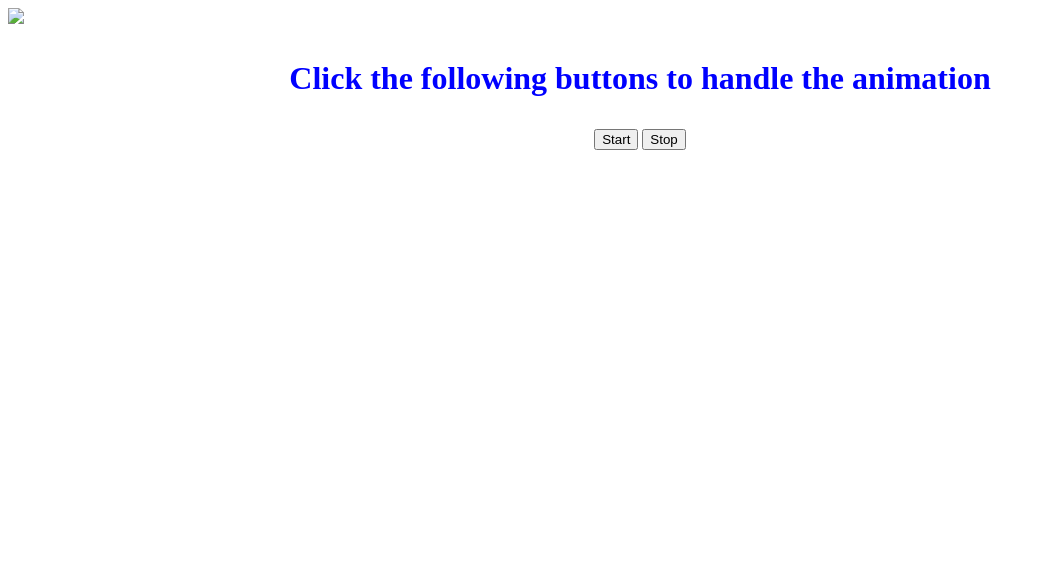
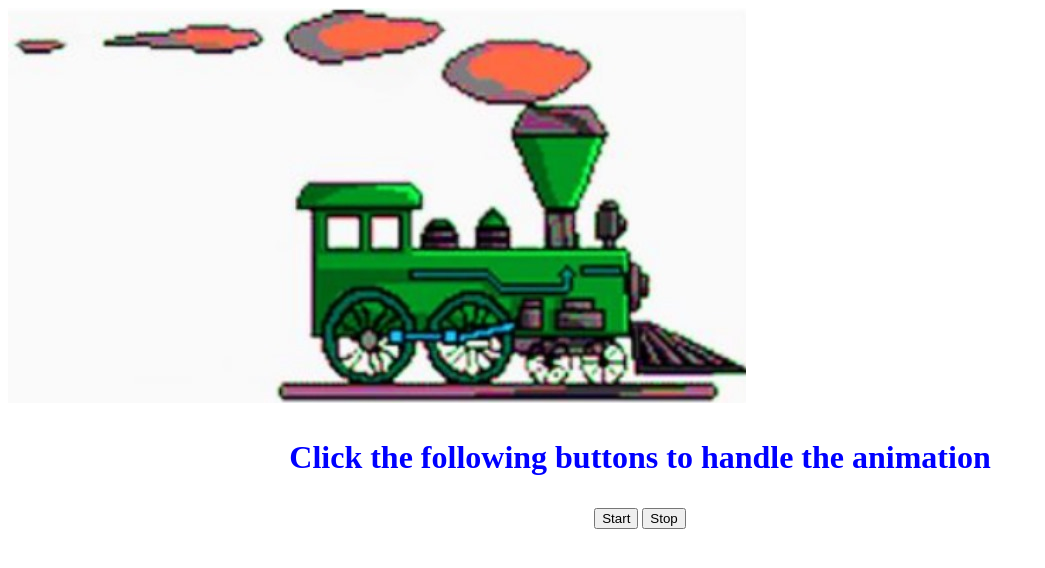
Before and after one commit to balumanobiram/MERN-TASK2, a plain HTML site: page JS_Task-7.html in a window 1280 px wide. Shown: the whole page, without its empty margins (0-1045 px from the left). Drawn offline with Linux system fonts and the light colour scheme.

Commit message:
Update JS_Task-7.html

```diff
--- a/JS_Task-7.html
+++ b/JS_Task-7.html
@@ -7,7 +7,7 @@
 </head>
 <body>
     <form>
-        <img id="myimg" src="train.png" />
+        <img id="myimg" src="train.jpg" />
         <center>
             <p style="color: blue; font-size: 32px;"><b>Click the following buttons to handle the animation</b></p>
             <input type="button" value="Start" id="startButton" onclick="startMoving();" />
```
